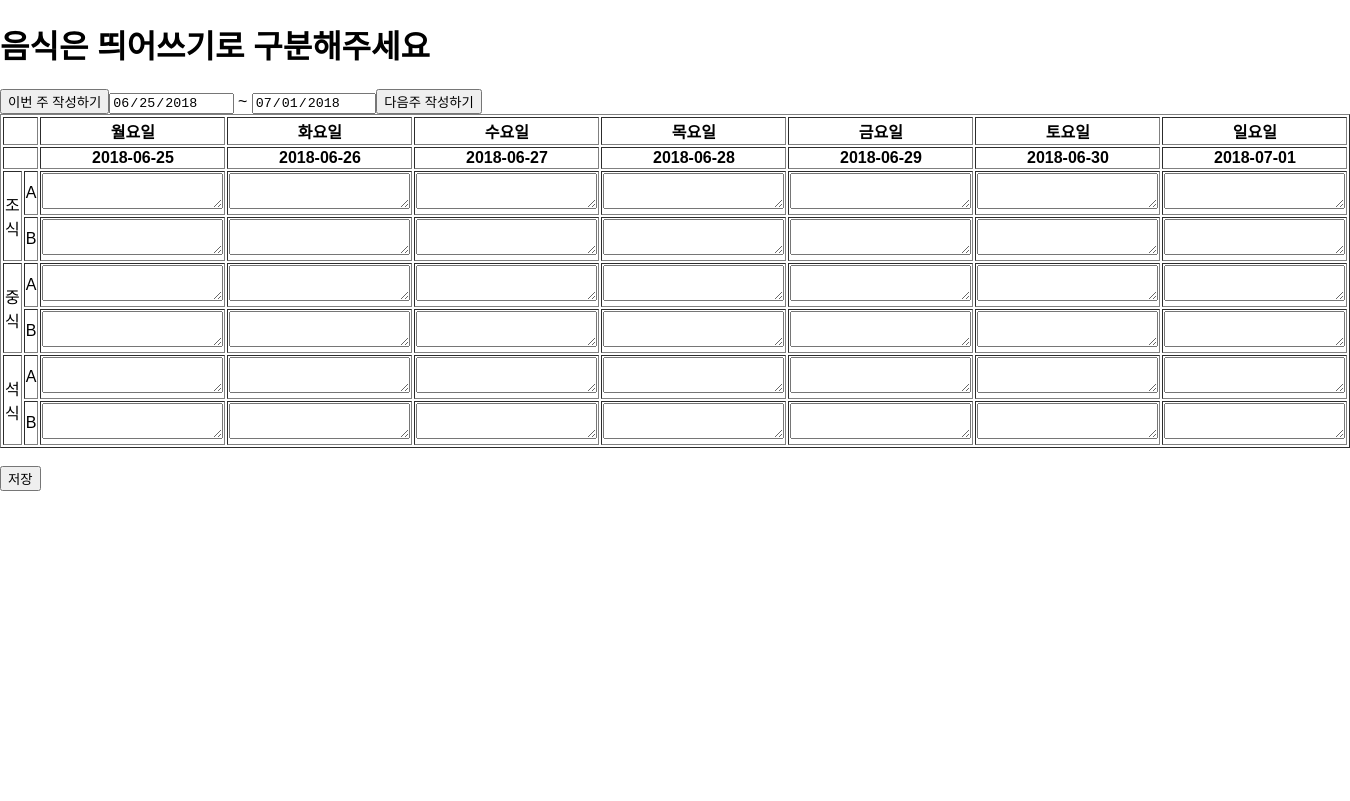
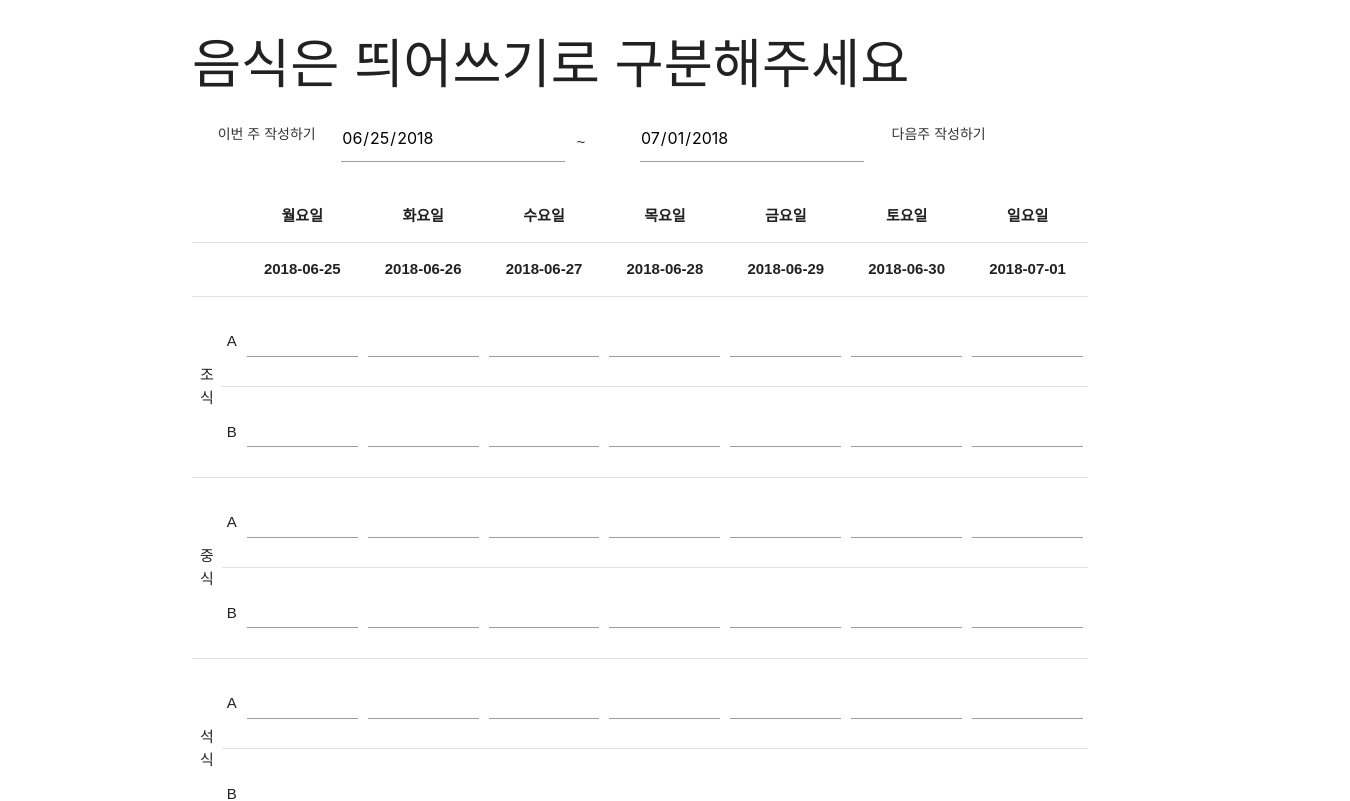
Before and after one commit to inu-appcenter/INU_2dormitory, a React (Create React App) app in the folder cafeweb/: page / in a window 1280 px wide. Shown: the top 801 px of the page, 1350 px wide, since content can reach past the window. Built offline with nearby package versions, Linux system fonts and the light colour scheme; no server answers.

Commit message:
css -ing

```diff
--- a/cafeweb/public/index.html
+++ b/cafeweb/public/index.html
@@ -1,9 +1,14 @@
 <!DOCTYPE html>
 <html lang="en">
+
 <head>
   <meta charset="utf-8">
   <meta name="viewport" content="width=device-width, initial-scale=1, shrink-to-fit=no">
   <meta name="theme-color" content="#000000">
+  <!--Import Google Icon Font-->
+  <link href="https://fonts.googleapis.com/icon?family=Material+Icons" rel="stylesheet">
+  <!--Import materialize.css-->
+  <link rel="stylesheet" href="https://cdnjs.cloudflare.com/ajax/libs/materialize/1.0.0-rc.2/css/materialize.min.css">
   <!--
       manifest.json provides metadata used when your web app is added to the
       homescreen on Android. See https://developers.google.com/web/fundamentals/engage-and-retain/web-app-manifest/
@@ -21,7 +26,10 @@
     -->
   <title>React App</title>
 </head>
+
 <body>
+  <!--JavaScript at end of body for optimized loading-->
+  <script src="https://cdnjs.cloudflare.com/ajax/libs/materialize/1.0.0-rc.2/js/materialize.min.js"></script>
   <noscript>
     You need to enable JavaScript to run this app.
   </noscript>
@@ -37,4 +45,5 @@
       To create a production bundle, use `npm run build` or `yarn build`.
     -->
 </body>
+
 </html>
--- a/cafeweb/src/container/DomitoryContainer.js
+++ b/cafeweb/src/container/DomitoryContainer.js
@@ -139,7 +139,6 @@ class DomitoryContainer extends Component {
     DomitoryActions.nextWeekHandle(dateArray);
     axios.post("http://localhost:3300/read/all",dateArray
     ).then(res => {
-    console.log(res.data);
 
     this.setState({
       moBaVa : res.data[0].BAMENU, moBbVa : res.data[0].BBMENU,
@@ -354,6 +353,7 @@ class DomitoryContainer extends Component {
         sat = dateArray[5],
         sun = dateArray[6];
     const sendArray = {
+      pass: event.target.pass.value,
       day: {
         "MONDAY" : mon,
         "TUEDAY" : tue,
@@ -610,28 +610,33 @@ class DomitoryContainer extends Component {
     const MapToHeadComponent = dateArray.map(Adate => <FormDay date={Adate} key={Adate} />);
 
     return (
-      <div>
-        <h1>음식은 띄어쓰기로 구분해주세요</h1>
-        <button onClick={nowWeekHandle}>이번 주 작성하기</button>
+      <div className="container">
+
+          <h2>음식은 띄어쓰기로 구분해주세요</h2>
+          <div className="row">
+          <button className="col s2 waves-effect waves-teal btn-flat"onClick={nowWeekHandle}>이번 주 작성하기</button>
           <input
+            className="col s3"
             type="date"
             value={startDateValue}
             onChange={startDateHandleChange}
             min={startDateValue}
             readOnly
-        />{" "}
-        ~{" "}
+          />
+          <p className="col s1">~</p>
           <input
+            className="col s3"
             type="date"
             value={endDateValue}
             onChange={endDateHandleChange}
             min={startDateValue}
             readOnly
           />
-        <button onClick={nextWeekHandle}>다음주 작성하기</button>
-        <form onSubmit={this.subMitHandle}>
-          <table border="1" name="sendForm">
-            <tbody>
+          <button className="col s2 waves-effect waves-teal btn-flat" onClick={nextWeekHandle}>다음주 작성하기</button>
+          </div>
+          <form className="col s12"onSubmit={this.subMitHandle}>
+            <table className="centered"border="1" name="sendForm">
+              <thead>
                 <tr>
                   <th colSpan="2"/>
                   <th>월요일</th>
@@ -646,157 +651,162 @@ class DomitoryContainer extends Component {
                   <th colSpan="2" />
                   {MapToHeadComponent}
                 </tr>
+                </thead>
+                <tbody>
                 <tr>
                   <td rowSpan="2">조식</td>
                   <td>A</td>
                   <td id="BreakA">
-                  <textarea name="moba" onChange={valueOnChageMoBa} value={this.state.moBaVa} />
+                    <textarea className="materialize-textarea" name="moba" onChange={valueOnChageMoBa} value={this.state.moBaVa} />
                   </td>
                   <td id="BreakA">
-                  <textarea name="tuba" onChange={valueOnChageTuBa} value={this.state.tuBaVa}/>
+                    <textarea className="materialize-textarea" name="tuba" onChange={valueOnChageTuBa} value={this.state.tuBaVa}/>
                   </td>
                   <td id="BreakA">
-                  <textarea name="weba" onChange={valueOnChageWeBa} value={this.state.weBaVa}/>
+                    <textarea className="materialize-textarea" name="weba" onChange={valueOnChageWeBa} value={this.state.weBaVa}/>
                   </td>
                   <td id="BreakA">
-                  <textarea name="thba" onChange={valueOnChageThBa} value={this.state.thBaVa}/>
+                    <textarea className="materialize-textarea" name="thba" onChange={valueOnChageThBa} value={this.state.thBaVa}/>
                   </td>
                   <td id="BreakA">
-                  <textarea name="frba" onChange={valueOnChageFrBa} value={this.state.frBaVa}/>
+                    <textarea className="materialize-textarea" name="frba" onChange={valueOnChageFrBa} value={this.state.frBaVa}/>
                   </td>
                   <td id="BreakA">
-                  <textarea name="saba" onChange={valueOnChageSaBa} value={this.state.saBaVa}/>
+                    <textarea className="materialize-textarea" name="saba" onChange={valueOnChageSaBa} value={this.state.saBaVa}/>
                   </td>
                   <td id="BreakA">
-                  <textarea name="suba" onChange={valueOnChageSuBa} value={this.state.suBaVa}/>
+                    <textarea className="materialize-textarea" name="suba" onChange={valueOnChageSuBa} value={this.state.suBaVa}/>
                   </td>
                 </tr>
                 <tr>
                   <td>B</td>
                   <td id="BreakB">
-                  <textarea name="mobb" onChange={valueOnChageMoBb} value={this.state.moBbVa}/>
+                    <textarea className="materialize-textarea" name="mobb" onChange={valueOnChageMoBb} value={this.state.moBbVa}/>
                   </td>
                   <td id="BreakB">
-                  <textarea name="tubb" onChange={valueOnChageTuBb} value={this.state.tuBbVa}/>
+                    <textarea className="materialize-textarea" name="tubb" onChange={valueOnChageTuBb} value={this.state.tuBbVa}/>
                   </td>
                   <td id="BreakB">
-                  <textarea name="webb" onChange={valueOnChageWeBb} value={this.state.weBbVa}/>
+                    <textarea className="materialize-textarea" name="webb" onChange={valueOnChageWeBb} value={this.state.weBbVa}/>
                   </td>
                   <td id="BreakB">
-                  <textarea name="thbb" onChange={valueOnChageThBb} value={this.state.thBbVa}/>
+                    <textarea className="materialize-textarea" name="thbb" onChange={valueOnChageThBb} value={this.state.thBbVa}/>
                   </td>
                   <td id="BreakB">
-                  <textarea name="frbb" onChange={valueOnChageFrBb} value={this.state.frBbVa}/>
+                    <textarea className="materialize-textarea" name="frbb" onChange={valueOnChageFrBb} value={this.state.frBbVa}/>
                   </td>
                   <td id="BreakB">
-                  <textarea name="sabb" onChange={valueOnChageSaBb} value={this.state.saBbVa}/>
+                    <textarea className="materialize-textarea" name="sabb" onChange={valueOnChageSaBb} value={this.state.saBbVa}/>
                   </td>
                   <td id="BreakB">
-                  <textarea name="subb" onChange={valueOnChageSuBb} value={this.state.suBbVa}/>
+                    <textarea className="materialize-textarea" name="subb" onChange={valueOnChageSuBb} value={this.state.suBbVa}/>
                   </td>
                 </tr>
                 <tr>
                   <td rowSpan="2">중식</td>
                   <td>A</td>
                   <td id="LunchA">
-                  <textarea name="mola" onChange={valueOnChageMoLa} value={this.state.moLaVa}/>
+                    <textarea className="materialize-textarea" name="mola" onChange={valueOnChageMoLa} value={this.state.moLaVa}/>
                   </td>
                   <td id="LunchA">
-                  <textarea name="tula" onChange={valueOnChageTuLa} value={this.state.tuLaVa}/>
+                    <textarea className="materialize-textarea" name="tula" onChange={valueOnChageTuLa} value={this.state.tuLaVa}/>
                   </td>
                   <td id="LunchA">
-                  <textarea name="wela" onChange={valueOnChageWeLa} value={this.state.weLaVa}/>
+                    <textarea className="materialize-textarea" name="wela" onChange={valueOnChageWeLa} value={this.state.weLaVa}/>
                   </td>
                   <td id="LunchA">
-                  <textarea name="thla" onChange={valueOnChageThLa} value={this.state.thLaVa}/>
+                    <textarea className="materialize-textarea" name="thla" onChange={valueOnChageThLa} value={this.state.thLaVa}/>
                   </td>
                   <td id="LunchA">
-                  <textarea name="frla" onChange={valueOnChageFrLa} value={this.state.frLaVa}/>
+                    <textarea className="materialize-textarea" name="frla" onChange={valueOnChageFrLa} value={this.state.frLaVa}/>
                   </td>
                   <td id="LunchA">
-                  <textarea name="sala" onChange={valueOnChageSaLa} value={this.state.saLaVa}/>
+                    <textarea className="materialize-textarea" name="sala" onChange={valueOnChageSaLa} value={this.state.saLaVa}/>
                   </td>
                   <td id="LunchA">
-                  <textarea name="sula" onChange={valueOnChageSuLa} value={this.state.suLaVa}/>
+                    <textarea className="materialize-textarea" name="sula" onChange={valueOnChageSuLa} value={this.state.suLaVa}/>
                   </td>
                 </tr>
                 <tr>
                   <td>B</td>
                   <td id="LunchB">
-                  <textarea name="molb" onChange={valueOnChageMoLb} value={this.state.moLbVa}/>
+                    <textarea className="materialize-textarea" name="molb" onChange={valueOnChageMoLb} value={this.state.moLbVa}/>
                   </td>
                   <td id="LunchB">
-                  <textarea name="tulb" onChange={valueOnChageTuLb} value={this.state.tuLbVa}/>
+                    <textarea className="materialize-textarea" name="tulb" onChange={valueOnChageTuLb} value={this.state.tuLbVa}/>
                   </td>
                   <td id="LunchB">
-                  <textarea name="welb" onChange={valueOnChageWeLb} value={this.state.weLbVa}/>
+                    <textarea className="materialize-textarea" name="welb" onChange={valueOnChageWeLb} value={this.state.weLbVa}/>
                   </td>
                   <td id="LunchB">
-                  <textarea name="thlb" onChange={valueOnChageThLb} value={this.state.thLbVa}/>
+                    <textarea className="materialize-textarea" name="thlb" onChange={valueOnChageThLb} value={this.state.thLbVa}/>
                   </td>
                   <td id="LunchB">
-                  <textarea name="frlb" onChange={valueOnChageFrLb} value={this.state.frLbVa}/>
+                    <textarea className="materialize-textarea" name="frlb" onChange={valueOnChageFrLb} value={this.state.frLbVa}/>
                   </td>
                   <td id="LunchB">
-                  <textarea name="salb" onChange={valueOnChageSaLb} value={this.state.saLbVa}/>
+                    <textarea className="materialize-textarea" name="salb" onChange={valueOnChageSaLb} value={this.state.saLbVa}/>
                   </td>
                   <td id="LunchB">
-                  <textarea name="sulb" onChange={valueOnChageSuLb} value={this.state.suLbVa}/>
+                    <textarea className="materialize-textarea" name="sulb" onChange={valueOnChageSuLb} value={this.state.suLbVa}/>
                   </td>
                 </tr>
                 <tr>
                   <td rowSpan="2">석식</td>
                   <td>A</td>
                   <td id="DinnerA">
-                  <textarea name="moda" onChange={valueOnChageMoDa} value={this.state.moDaVa}/>
+                    <textarea className="materialize-textarea" name="moda" onChange={valueOnChageMoDa} value={this.state.moDaVa}/>
                   </td>
                   <td id="DinnerA">
-                  <textarea name="tuda" onChange={valueOnChageTuDa} value={this.state.tuDaVa}/>
+                    <textarea className="materialize-textarea" name="tuda" onChange={valueOnChageTuDa} value={this.state.tuDaVa}/>
                   </td>
                   <td id="DinnerA">
-                  <textarea name="weda" onChange={valueOnChageWeDa} value={this.state.weDaVa}/>
+                    <textarea className="materialize-textarea" name="weda" onChange={valueOnChageWeDa} value={this.state.weDaVa}/>
                   </td>
                   <td id="DinnerA">
-                  <textarea name="thda" onChange={valueOnChageThDa} value={this.state.thDaVa}/>
+                    <textarea className="materialize-textarea" name="thda" onChange={valueOnChageThDa} value={this.state.thDaVa}/>
                   </td>
                   <td id="DinnerA">
-                  <textarea name="frda" onChange={valueOnChageFrDa} value={this.state.frDaVa}/>
+                    <textarea className="materialize-textarea" name="frda" onChange={valueOnChageFrDa} value={this.state.frDaVa}/>
                   </td>
                   <td id="DinnerA">
-                  <textarea name="sada" onChange={valueOnChageSaDa} value={this.state.saDaVa}/>
+                    <textarea className="materialize-textarea" name="sada" onChange={valueOnChageSaDa} value={this.state.saDaVa}/>
                   </td>
                   <td id="DinnerA">
-                  <textarea name="suda" onChange={valueOnChageSuDa} value={this.state.suDaVa}/>
+                    <textarea className="materialize-textarea" name="suda" onChange={valueOnChageSuDa} value={this.state.suDaVa}/>
                   </td>
                 </tr>
                 <tr>
                   <td>B</td>
                   <td id="DinnerB">
-                  <textarea name="modb" onChange={valueOnChageMoDb} value={this.state.moDbVa}/>
+                    <textarea className="materialize-textarea" name="modb" onChange={valueOnChageMoDb} value={this.state.moDbVa}/>
                   </td>
                   <td id="DinnerB">
-                  <textarea name="tudb" onChange={valueOnChageTuDb} value={this.state.tuDbVa}/>
+                    <textarea className="materialize-textarea" name="tudb" onChange={valueOnChageTuDb} value={this.state.tuDbVa}/>
                   </td>
                   <td id="DinnerB">
-                  <textarea name="wedb" onChange={valueOnChageWeDb} value={this.state.weDbVa}/>
+                    <textarea className="materialize-textarea" name="wedb" onChange={valueOnChageWeDb} value={this.state.weDbVa}/>
                   </td>
                   <td id="DinnerB">
-                  <textarea name="thdb" onChange={valueOnChageThDb} value={this.state.thDbVa}/>
+                    <textarea className="materialize-textarea" name="thdb" onChange={valueOnChageThDb} value={this.state.thDbVa}/>
                   </td>
                   <td id="DinnerB">
-                  <textarea name="frdb" onChange={valueOnChageFrDb} value={this.state.frDbVa}/>
+                    <textarea className="materialize-textarea" name="frdb" onChange={valueOnChageFrDb} value={this.state.frDbVa}/>
                   </td>
                   <td id="DinnerB">
-                  <textarea name="sadb" onChange={valueOnChageSaDb} value={this.state.saDbVa}/>
+                    <textarea className="materialize-textarea" name="sadb" onChange={valueOnChageSaDb} value={this.state.saDbVa}/>
                   </td>
                   <td id="DinnerB">
-                  <textarea name="sudb" onChange={valueOnChageSuDb} value={this.state.suDbVa}/>
+                    <textarea className="materialize-textarea" name="sudb" onChange={valueOnChageSuDb} value={this.state.suDbVa}/>
                   </td>
                 </tr>
               </tbody>
             </table>
             <br />
-          <button type="submit">저장</button>
+            <div className="row">
+            <input className="col s3"type="text" name="pass" placeholder="비밀번호를 입력하세요"/>
+            <button className = "waves-effect waves-light btn"type="submit">저장</button>
+            </div>
           </form>
       </div>
     );
```
Also changed, not shown: 1 other file (tests, documents, lock files or other folders). Lines whose indentation alone changed are shown as unchanged.
